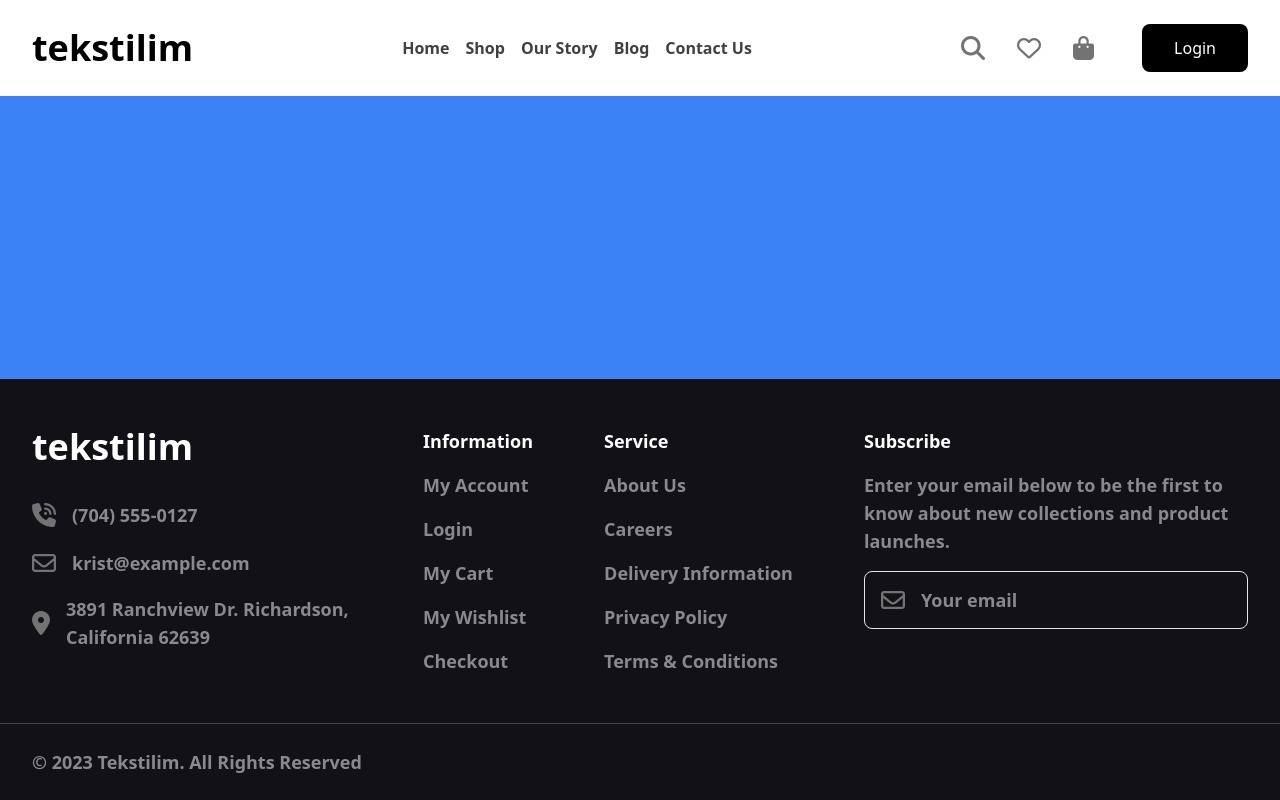
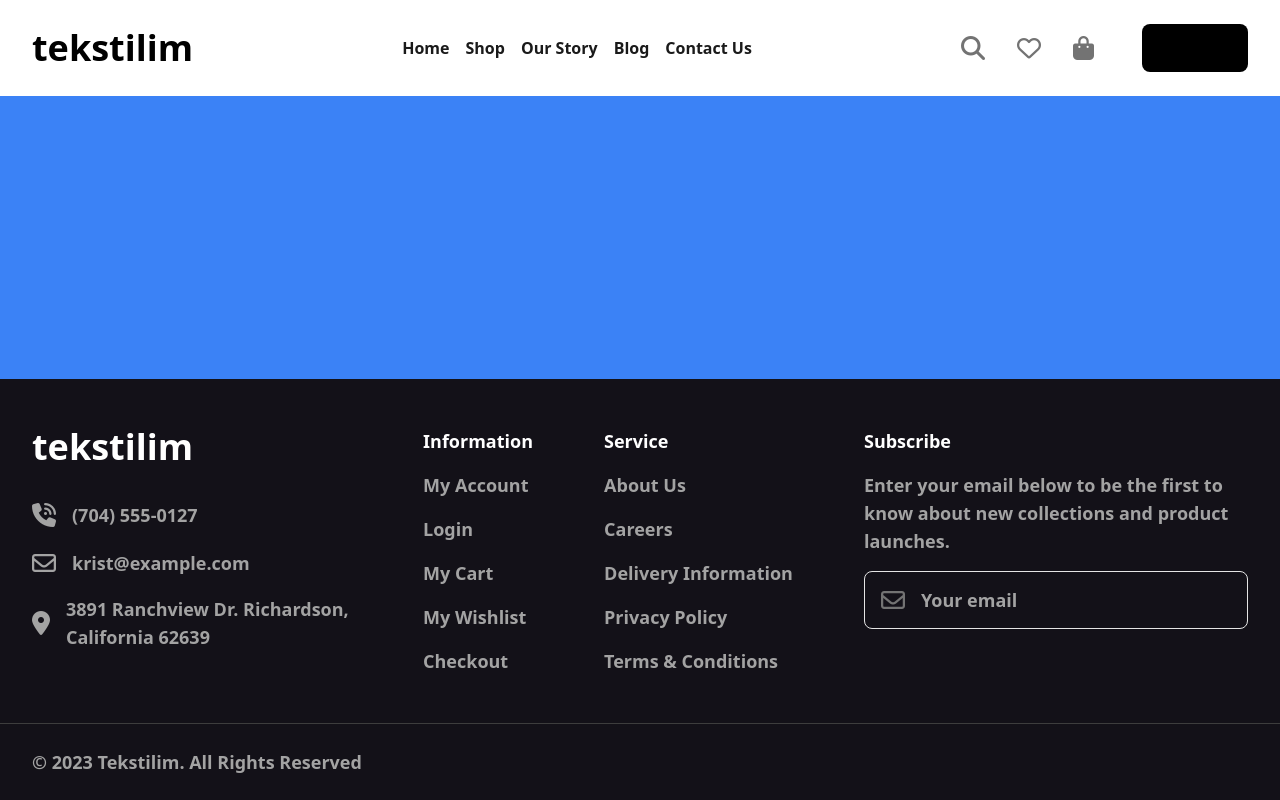
Before and after one commit to yusuf-ad/tekstilim1, a React (Vite) app: page / in a window 1280 px wide. Built offline with nearby package versions, Linux system fonts and the light colour scheme.

Commit message:
Add tailwind color config

```diff
--- a/src/App.tsx
+++ b/src/App.tsx
@@ -22,28 +22,28 @@ function App() {
 
       <main className="flex-1 bg-blue-500"></main>
 
-      <footer className=" bg-[#131118] text-[#8a898c] font-semibold text-lg">
+      <footer className=" bg-[#131118] text-primary-100 font-semibold text-lg">
         <div className="container max-w-screen-2xl mx-auto flex justify-between px-8 py-12">
           <div className="basis-80">
-            <h1 className="text-4xl font-semibold text-white mb-8">
+            <h1 className="text-4xl font-semibold text-white-500 mb-8">
               tekstilim
             </h1>
 
             <ul className="gap-4 flex flex-col">
               <li className="flex items-center">
-                <span className="text-2xl text-neutral-500 mr-4">
+                <span className="text-2xl mr-4">
                   <i className="fa-solid fa-phone-volume"></i>
                 </span>
                 <span>(704) 555-0127</span>
               </li>
               <li className="flex items-center">
-                <span className="text-2xl text-neutral-500 mr-4">
+                <span className="text-2xl mr-4">
                   <i className="fa-regular fa-envelope"></i>
                 </span>
                 <span>krist@example.com</span>
               </li>
               <li className="flex items-center">
-                <span className="text-2xl text-neutral-500 mr-4">
+                <span className="text-2xl mr-4">
                   <i className="fa-solid fa-location-dot"></i>
                 </span>
                 <span>3891 Ranchview Dr. Richardson, California 62639</span>
@@ -52,7 +52,7 @@ function App() {
           </div>
           {/* information list */}
           <div>
-            <h3 className="text-white mb-4">Information</h3>
+            <h3 className="text-white-500 mb-4">Information</h3>
             <ul className="flex gap-4 flex-col">
               {informationList.map((item) => (
                 <li>
@@ -64,7 +64,7 @@ function App() {
 
           {/* service list */}
           <div>
-            <h3 className="text-white mb-4">Service</h3>
+            <h3 className="text-white-500 mb-4">Service</h3>
             <ul className="flex gap-4 flex-col">
               {serviceList.map((item) => (
                 <li>
@@ -76,7 +76,7 @@ function App() {
 
           {/* subscriction */}
           <div className="basis-96">
-            <h3 className="text-white mb-4">Subscribe </h3>
+            <h3 className="text-white-500 mb-4">Subscribe </h3>
 
             <p className="mb-4">
               Enter your email below to be the first to know about new
@@ -93,8 +93,8 @@ function App() {
         </div>
 
         <div className="max-w-screen-2xl mx-auto">
-          <div className="py-6 px-8 border-t border-neutral-400/35">
-            <p className="text-[#8a898c]">
+          <div className="py-6 px-8 border-t border-primary-80">
+            <p className="text-primary-100">
               © 2023 Tekstilim. All Rights Reserved
             </p>
           </div>
--- a/src/components/Header.tsx
+++ b/src/components/Header.tsx
@@ -17,7 +17,7 @@ function Header() {
       <nav>
         <ul className="flex items-center gap-4">
           {navList.map((item) => (
-            <li className="text-neutral-700  font-semibold">
+            <li className="text-dark-90  font-semibold">
               <a href={item.link}>{item.title}</a>
             </li>
           ))}
--- a/tailwind.config.js
+++ b/tailwind.config.js
@@ -2,7 +2,101 @@
 export default {
   content: ["./index.html", "./src/**/*.{js,ts,jsx,tsx}"],
   theme: {
-    extend: {},
+    extend: {
+      colors: {
+        primary: {
+          100: "#A3A3A3",
+          200: "#8E8E8E",
+          300: "#787878",
+          400: "#636363",
+          500: "#4E4E4E",
+          600: "#393939",
+          700: "#242424",
+          800: "#0F0F0F",
+          900: "#000000",
+          90: "#292929",
+          80: "#3D3D3D",
+          20: "#CCCCCC",
+          10: "#E5E5E5",
+          5: "#F2F2F2",
+        },
+        secondary: {
+          100: "#E3F7BA",
+          200: "#D6F3A3",
+          300: "#C7F087",
+          400: "#BBED72",
+          500: "#A7E051",
+          600: "#8FC737",
+          700: "#74A828",
+          800: "#647B1D",
+          900: "#5B7121",
+          90: "#A2DC63",
+          80: "#C2EC95",
+          20: "#F1F9DB",
+          10: "#F7FDEB",
+          5: "#FBFDF6",
+        },
+        tertiary: {
+          100: "#F3A4C3",
+          200: "#F28EB7",
+          300: "#F170A5",
+          400: "#F04C97",
+          500: "#EC1C84",
+          600: "#C31578",
+          700: "#940D68",
+          800: "#660859",
+          900: "#430344",
+          90: "#F26893",
+          80: "#F690A8",
+          20: "#F9DEE5",
+          10: "#FCF0F3",
+          5: "#FEF7F9",
+        },
+        dark: {
+          500: "#000000",
+          90: "#1A1A1A",
+          80: "#333333",
+          20: "#CCCCCC",
+          10: "#E5E5E5",
+          5: "#F2F2F2",
+        },
+        gray: {
+          500: "#8C8C8C",
+          90: "#A0A0A0",
+          80: "#B5B5B5",
+          20: "#E5E5E5",
+          10: "#F2F2F2",
+          5: "#F7F7F7",
+        },
+        light: {
+          500: "#C6E6E7",
+          90: "#D3EBEC",
+          80: "#E0EFF0",
+          20: "#F6FBFB",
+          10: "#FBFDFD",
+          5: "#FDFEFE",
+        },
+        white: {
+          500: "#FFFFFF",
+          90: "#FFFFFF",
+          80: "#FFFFFF",
+          20: "#FFFFFF",
+          10: "#FFFFFF",
+          5: "#FFFFFF",
+        },
+        "color-options": {
+          1: "#00C99E",
+          2: "#00A4B8",
+          3: "#985CFF",
+          4: "#3B5FFF",
+        },
+        gradient: {
+          1: "linear-gradient(90deg, #56CCF2 0%, #2F80ED 100%)",
+          2: "linear-gradient(90deg, #6DD5FA 0%, #3494E6 100%)",
+          3: "linear-gradient(90deg, #654EA3 0%, #EA5C54 100%)",
+        },
+      },
+    },
   },
   plugins: [],
 };
```
